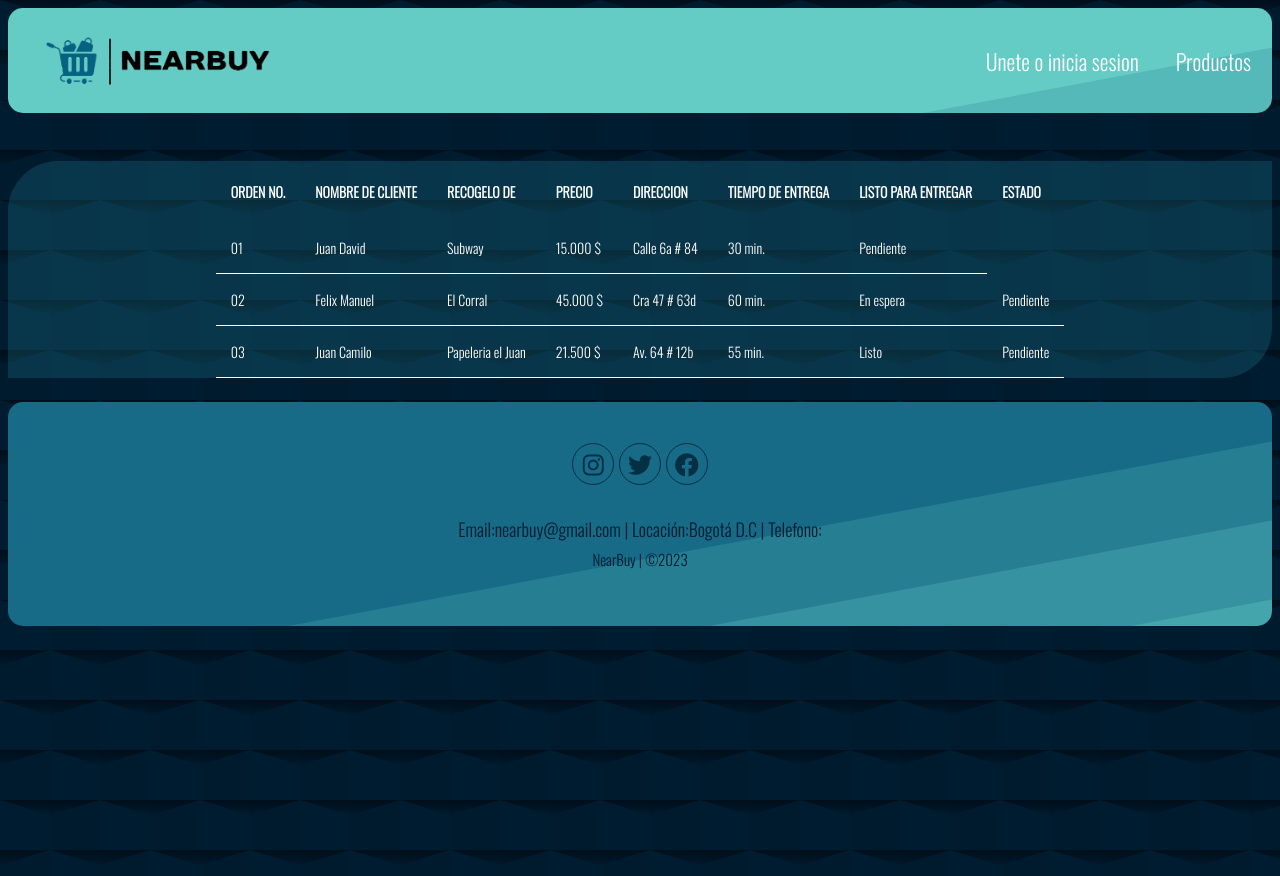
After one commit to Destrowashere/NEABUY, a PHP site: page /Repartidor.html in a window 1280 px wide. The commit adds this page. Run offline with PHP 8.4, Linux system fonts and the light colour scheme.

Commit message:
Lo q me faltaba

```diff
--- /dev/null
+++ b/Repartidor.html
@@ -0,0 +1,97 @@
+<!DOCTYPE html>
+<html lang="en">
+<head>
+    <meta charset="UTF-8">
+    <meta name="viewport" content="width=device-width, initial-scale=1.0">
+    <title>Bienvenido a NearBuy</title>
+    <link rel="icon" href="Nearbuylogo-removebg-preview.png">
+    <link rel="preconnect" href="https://fonts.googleapis.com">
+    <link rel="preconnect" href="https://fonts.gstatic.com" crossorigin>
+    <link href="https://fonts.googleapis.com/css2?family=Oswald:wght@300&display=swap" rel="stylesheet">
+    <link rel="stylesheet" href="https://cdnjs.cloudflare.com/ajax/libs/font-awesome/6.4.0/css/all.min.css">
+    <link rel="stylesheet" href="estilo.css">
+
+</head>
+<body>
+
+    <header>
+      <div>
+        <img src="Nearbuylogo-removebg-preview.png" alt class="img-logo">
+      </div>
+      <nav>
+        <ul class="menu">
+          <li><a href="RoI.html">Unete o inicia sesion</a></li>
+          <li><a href="productos.html">Productos</a></li>
+        </ul>
+      </nav>
+    </header>
+
+    <br><br>
+
+
+    <div class="container">
+      <table>
+        <thead>
+          <tr>
+            <th>Orden No.</th>
+            <th>Nombre de Cliente</th>
+            <th>Recogelo de</th>
+            <th>Precio</th>
+            <th>Direccion</th>
+            <th>Tiempo de entrega</th>
+            <th>Listo para entregar</th>
+            <th>Estado</th>
+          </tr>
+        </thead>
+        <tbody>
+          <tr>
+            <td>01</td>
+            <td>Juan David</td>
+            <td>Subway</td>
+            <td>15.000 $</td>
+            <td>Calle 6a # 84</td>
+            <td>30 min.</td>
+            <td>Pendiente</td>
+          </tr>
+          <tr>
+            <td>02</td>
+            <td>Felix Manuel</td>
+            <td>El Corral</td>
+            <td>45.000 $</td>
+            <td>Cra 47 # 63d</td>
+            <td>60 min.</td>
+            <td>En espera</td>
+            <td>Pendiente</td>
+          </tr>
+          <tr>
+            <td>03</td>
+            <td>Juan Camilo</td>
+            <td>Papeleria el Juan</td>
+            <td>21.500 $</td>
+            <td>Av. 64 # 12b</td>
+            <td>55 min.</td>
+            <td>Listo</td>
+            <td>Pendiente</td>
+          </tr>
+        </tbody>
+      </table>
+    </div>
+
+
+
+    <br>
+
+    <section class="footer">
+        <div class="social">
+          <a href="https://fakegodsbrand.com/" target="_blank"><i class="fab fa-instagram"></i></a>
+          <a href="#"><i class="fab fa-twitter"></i></a>
+          <a href="#"><i class="fab fa-facebook"></i></a>
+        </div>
+        <p class="contacto"> Email:nearbuy@gmail.com | Locación:Bogotá D.C |
+          Telefono: </p>
+        <p class="Copyright"> NearBuy | &copy;2023</p>
+
+    </section>
+
+</body>
+</html>
--- a/agregar.html
+++ b/agregar.html
@@ -10,11 +10,13 @@
   <body>
     <header>
       <div>
-        <img src="My project-1.png" alt class="img-logo">
+        <img src="Nearbuylogo-removebg-preview.png" alt class="img-logo">
+
       </div>
       <nav>
         <ul class="menu">
           <li> <a href="index.html">Inicio</a></li>
+          <li> <a href="productos.html">Productos</a></li>
         </ul>
       </nav>
     </header>
@@ -27,7 +29,7 @@
         </div>
         <div class="usuario">
           <input type="text" required>
-          <label>Descripcion </label>
+          <label >Descripcion</label>
         </div>
         <div class="usuario">
           <input type="text" required>
--- a/estilo.css
+++ b/estilo.css
@@ -40,6 +40,7 @@ nav li {
 nav li a {
   display: block;
   color: #fff;
+  font-size: 22px;
   text-align: center;
   padding: 14px 16px;
   text-decoration: none;
@@ -55,7 +56,7 @@ transition: .3s;
 article {
   background-color: #fff;
   padding: 20px;
-  margin: 20px;
+  margin: 50px;
   border-radius: 10px;
   box-shadow: 0 0 10px rgba(0, 0, 0, 0.3);
   box-sizing: border-box;
@@ -402,7 +403,8 @@ form .usuario {
   background-position: center;
   width: 550px;
   height: 500px;
-  margin-left: 30px;
+  margin-left: auto;
+  margin-right: auto;
   margin-top: 5px;
   border-radius: 15px;
   box-shadow: 0px 1px 10px rgb(0, 0, 0);
@@ -439,3 +441,31 @@ form .usuario {
   filter: contrast(120%);
 
 }
+
+
+.container {
+  display: flex;
+  align-items: center;
+  justify-content: center;
+  min-height: 100hv;
+  background-color: #2fb4cc2d;
+  border-radius: 50px 0;
+}
+
+table {
+  color: #fff;
+  font-size: 14px;
+  table-layout: fixed;
+  border-collapse: collapse;
+}
+
+th {
+  padding: 20px 15px;
+  font-weight: 700;
+  text-transform: uppercase;
+}
+
+td {
+  padding: 15px;
+  border-bottom: solid 1px white;
+}
```
Also changed, not shown: index.html (+13 -15 lines), productos.html (+5 -3 lines), stylej.css (+15 -9 lines), tendero.css (+41 -12 lines).
